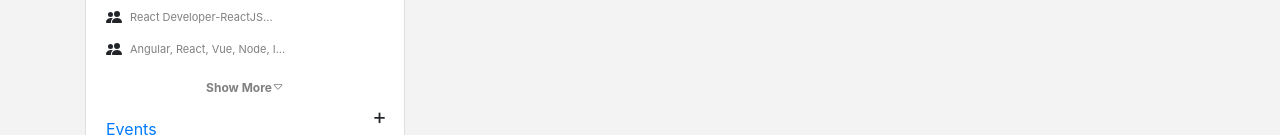
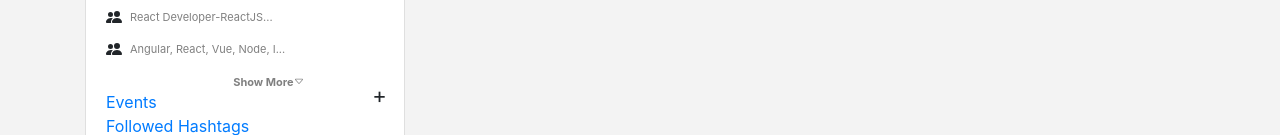
Before and after one commit to Asadbek01/linkedin-clone, a React (Create React App) app: page / in a window 1280 px wide. Shown: the part 817-952 px from the top of the page. Built offline with nearby package versions, Linux system fonts and the light colour scheme; no server answers.

Commit message:
added styles

```diff
--- a/src/styles/home.css
+++ b/src/styles/home.css
@@ -41,8 +41,17 @@
         left: 90%;
         font-size: 22px;
     }
-    .Showmore{
+    .Showmore {
         color:gray;
-        font-size:12px;
-        padding-bottom: 5px
+        font-size:11px;
+       position: absolute;
+       top:73%;
+       left: 40%;
     }
+    .Showless{
+        color: gray;
+        font-size:11px;
+        position: absolute;
+        top:78%;
+        left: 40%;
+    }
```
